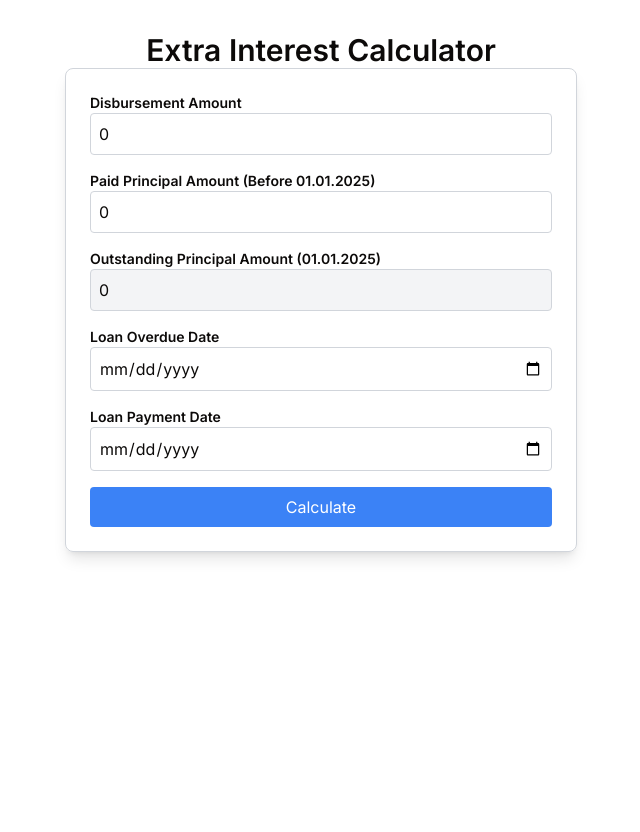
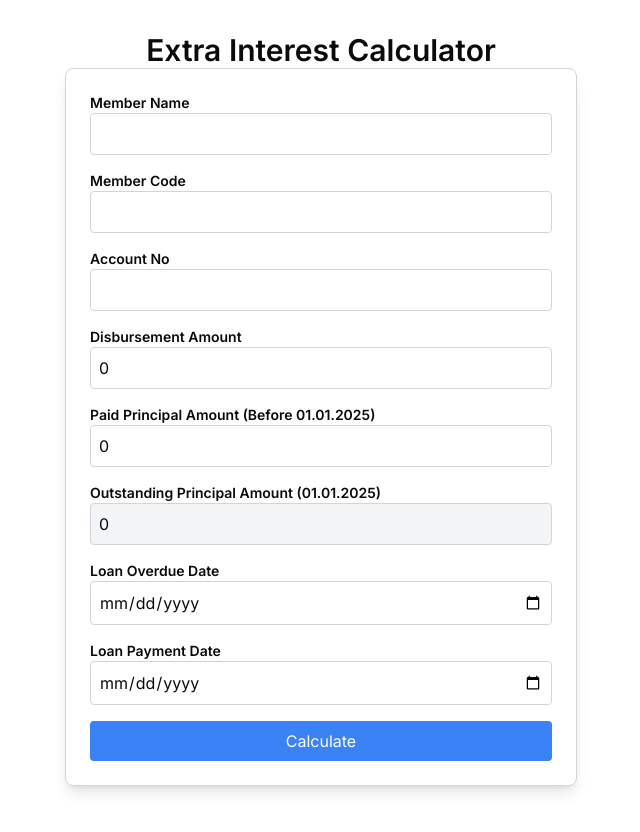
Before and after one commit to ratandigital/psb-report-25, a Next.js app: page /interest-calculator in a window 1280 px wide. Shown: the whole page, without its empty margins (319-959 px from the left). Built offline with nearby package versions, Linux system fonts and the light colour scheme.

Commit message:
Update page.tsx

```diff
--- a/app/interest-calculator/page.tsx
+++ b/app/interest-calculator/page.tsx
@@ -1,4 +1,4 @@
-'use client'
+'use client';
 import { useState } from 'react';
 import { useRouter } from 'next/navigation';
 
@@ -8,8 +8,14 @@ const LoanForm = () => {
   const [loanOverdueDate, setLoanOverdueDate] = useState<string>('');
   const [loanPaymentDate, setLoanPaymentDate] = useState<string>('');
   const [extraInterestAmount, setExtraInterestAmount] = useState<number | null>(null);
-  const [diffDays, setDiffDays] = useState<number>(0); // Store the diffDays
-  const [isCalculated, setIsCalculated] = useState<boolean>(false);  // New state to track calculation
+  const [diffDays, setDiffDays] = useState<number>(0);
+  const [isCalculated, setIsCalculated] = useState<boolean>(false);
+
+  // New input states
+  const [memberName, setMemberName] = useState<string>('');
+  const [memberCode, setMemberCode] = useState<string>('');
+  const [accountNo, setAccountNo] = useState<string>('');
+
   const router = useRouter();
 
   // Calculate Outstanding Principal Amount automatically
@@ -23,38 +29,29 @@ const LoanForm = () => {
     let interest = 0;
 
     if (loanOverdue > baseDate && loanOverdue < loanPayment) {
-      // Overdue date is after 01.01.2025 and before the repayment date
       const diffBeforeOverdue = Math.ceil((loanOverdue.getTime() - baseDate.getTime()) / (1000 * 3600 * 24));
       const diffAfterOverdue = Math.ceil((loanPayment.getTime() - loanOverdue.getTime()) / (1000 * 3600 * 24));
 
-      // Interest before the overdue date using disbursement amount
       const interestBeforeOverdue = (disbursementAmount * 0.02 * diffBeforeOverdue) / 360;
-
-      // Interest after the overdue date using outstanding principal
       const interestAfterOverdue = (outstandingPrincipal * 0.02 * diffAfterOverdue) / 360;
 
       interest = interestBeforeOverdue + interestAfterOverdue;
 
-      setDiffDays(diffBeforeOverdue + diffAfterOverdue); // Combine both periods for total diffDays
-      console.log("Overdue date is after 01.01.2025 and before repay date");
+      setDiffDays(diffBeforeOverdue + diffAfterOverdue);
     } else if (loanPayment <= loanOverdue) {
-      // Loan payment is before or on the overdue date
       const diff = Math.ceil((loanPayment.getTime() - baseDate.getTime()) / (1000 * 3600 * 24));
-      setDiffDays(diff); // Store the calculated diffDays
-      console.log("Repayment made on or before overdue date");
+      setDiffDays(diff);
       interest = (disbursementAmount * 0.02 * diff) / 360;
     } else {
-      // Loan payment is after the overdue date
       const diff = Math.ceil((loanPayment.getTime() - baseDate.getTime()) / (1000 * 3600 * 24));
-      setDiffDays(diff); // Store the calculated diffDays
-      console.log("Repayment made after overdue date");
+      setDiffDays(diff);
       interest = (outstandingPrincipal * 0.02 * diff) / 360;
     }
 
-    // Round the interest amount to 2 decimal places
     const roundedInterest = Math.round(interest * 100) / 100;
+
     setExtraInterestAmount(roundedInterest);
-    setIsCalculated(true); // Set to true after calculation
+    setIsCalculated(true);
   };
 
   const generateVoucher = () => {
@@ -66,9 +63,11 @@ const LoanForm = () => {
       diffDays: diffDays.toString(),
       loanOverdueDate: loanOverdueDate,
       loanPaymentDate: loanPaymentDate,
+      memberName: memberName,
+      memberCode: memberCode,
+      accountNo: accountNo,
     }).toString();
 
-    // Open the voucher page in a new window with query parameters
     window.open(`/voucher?${queryParams}`, '_blank');
   };
 
@@ -78,8 +77,45 @@ const LoanForm = () => {
         <h2 className="text-center mt-8 text-2xl md:text-3xl font-semibold">Extra Interest Calculator</h2>
       </div>
       <div className="max-w-lg mx-auto p-6 border border-gray-300 rounded-lg shadow-lg">
+        {/* Member Name */}
         <div className="mb-4">
-          <label htmlFor="disbursementAmount" className="block text-sm font-semibold">Disbursement Amount </label>
+          <label htmlFor="memberName" className="block text-sm font-semibold">Member Name</label>
+          <input
+            id="memberName"
+            type="text"
+            className="w-full p-2 border border-gray-300 rounded"
+            value={memberName}
+            onChange={(e) => setMemberName(e.target.value)}
+          />
+        </div>
+
+        {/* Member Code */}
+        <div className="mb-4">
+          <label htmlFor="memberCode" className="block text-sm font-semibold">Member Code</label>
+          <input
+            id="memberCode"
+            type="text"
+            className="w-full p-2 border border-gray-300 rounded"
+            value={memberCode}
+            onChange={(e) => setMemberCode(e.target.value)}
+          />
+        </div>
+
+        {/* Account No */}
+        <div className="mb-4">
+          <label htmlFor="accountNo" className="block text-sm font-semibold">Account No</label>
+          <input
+            id="accountNo"
+            type="text"
+            className="w-full p-2 border border-gray-300 rounded"
+            value={accountNo}
+            onChange={(e) => setAccountNo(e.target.value)}
+          />
+        </div>
+
+        {/* Disbursement Amount */}
+        <div className="mb-4">
+          <label htmlFor="disbursementAmount" className="block text-sm font-semibold">Disbursement Amount</label>
           <input
             id="disbursementAmount"
             type="number"
@@ -89,6 +125,7 @@ const LoanForm = () => {
           />
         </div>
 
+        {/* Paid Principal */}
         <div className="mb-4">
           <label htmlFor="paidPrincipal" className="block text-sm font-semibold">Paid Principal Amount (Before 01.01.2025)</label>
           <input
@@ -100,6 +137,7 @@ const LoanForm = () => {
           />
         </div>
 
+        {/* Outstanding Principal */}
         <div className="mb-4">
           <label className="block text-sm font-semibold">Outstanding Principal Amount (01.01.2025)</label>
           <input
@@ -110,6 +148,7 @@ const LoanForm = () => {
           />
         </div>
 
+        {/* Loan Overdue Date */}
         <div className="mb-4">
           <label htmlFor="loanOverdueDate" className="block text-sm font-semibold">Loan Overdue Date</label>
           <input
@@ -121,6 +160,7 @@ const LoanForm = () => {
           />
         </div>
 
+        {/* Loan Payment Date */}
         <div className="mb-4">
           <label htmlFor="loanPaymentDate" className="block text-sm font-semibold">Loan Payment Date</label>
           <input
@@ -139,7 +179,6 @@ const LoanForm = () => {
           Calculate
         </button>
 
-        {/* Show the "Generate Voucher" button only after calculation */}
         {isCalculated && (
           <button
             onClick={generateVoucher}
```
